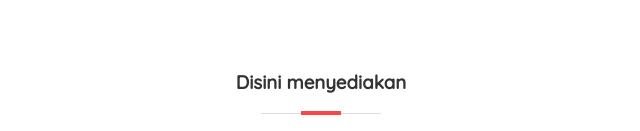
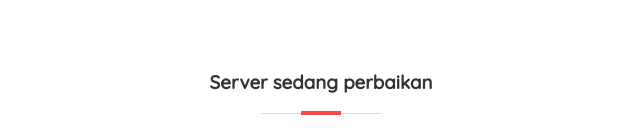
Before and after one commit to Nicoferdiyan/servicesosmed, a plain HTML site: page index.html in a window 1280 px wide. Shown: the part 821-952 px from the top of the page, 319-959 px from the left. Drawn offline with Linux system fonts and the light colour scheme.

Commit message:
Update index.html

```diff
--- a/index.html
+++ b/index.html
@@ -60,7 +60,7 @@
 		<!-- bagian skills -->
 		<section id="Layanan">
 			<div class="container">
-				<h3>Disini menyediakan</h3>
+				<h3>Server sedang perbaikan</h3>
 				<h4>Instagram</h4>
 				<div class="bar">
 					<span class="nilai html">Followers, like, views, dan coment</span>
```
